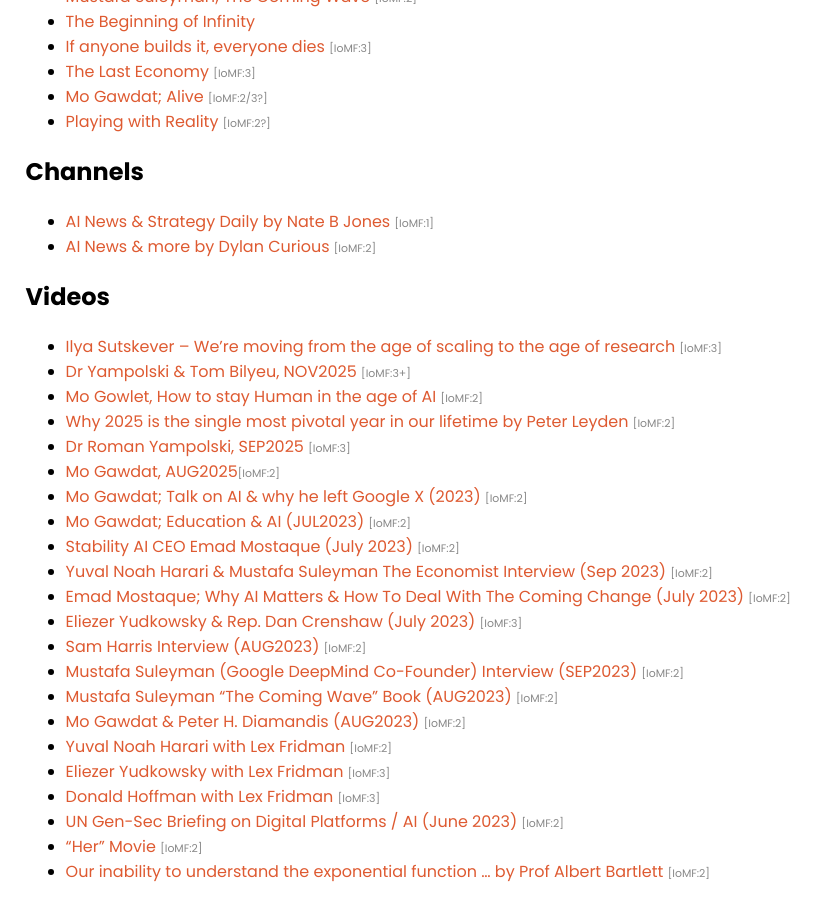
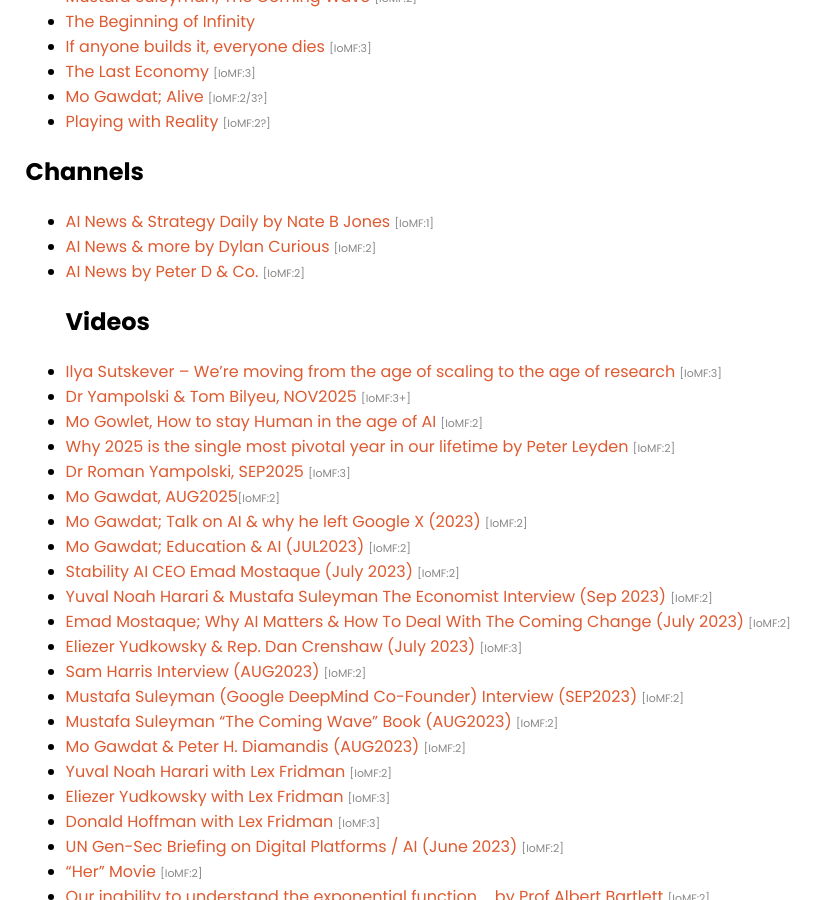
Before and after one commit to selfdriven-foundation/selfdriven-ai, a Jekyll site: the page built from docs/pages/research.md, in a window 1280 px wide and 900 px high, scrolled down 750 px. Shown: the whole window, without its empty margins (0-828 px from the left). Built offline with Jekyll 4.4.1, drawn with Linux system fonts in a browser that asks for light colours.

Commit message:
Update research.md

```diff
--- a/docs/pages/research.md
+++ b/docs/pages/research.md
@@ -38,7 +38,7 @@
 ## Channels
 - [AI News & Strategy Daily by Nate B Jones](https://www.youtube.com/@NateBJones) <span style="color:#888888;font-size:0.68rem;">[IoMF:1]</span>
 - [AI News & more by Dylan Curious](https://www.youtube.com/@dylan_curious) <span style="color:#888888;font-size:0.68rem;">[IoMF:2]</span>
-
+- [AI News by Peter D & Co.](http://YouTube.com/@peterdiamandis) <span style="color:#888888;font-size:0.68rem;">[IoMF:2]</span>
 ## Videos
 - [Ilya Sutskever – We're moving from the age of scaling to the age of research](https://youtu.be/aR20FWCCjAs) <span style="color:#888888;font-size:0.68rem;">[IoMF:3]</span>
 - [Dr Yampolski & Tom Bilyeu, NOV2025](https://youtu.be/2bbSgSIQsac) <span style="color:#888888;font-size:0.68rem;">[IoMF:3+]</span>
```
